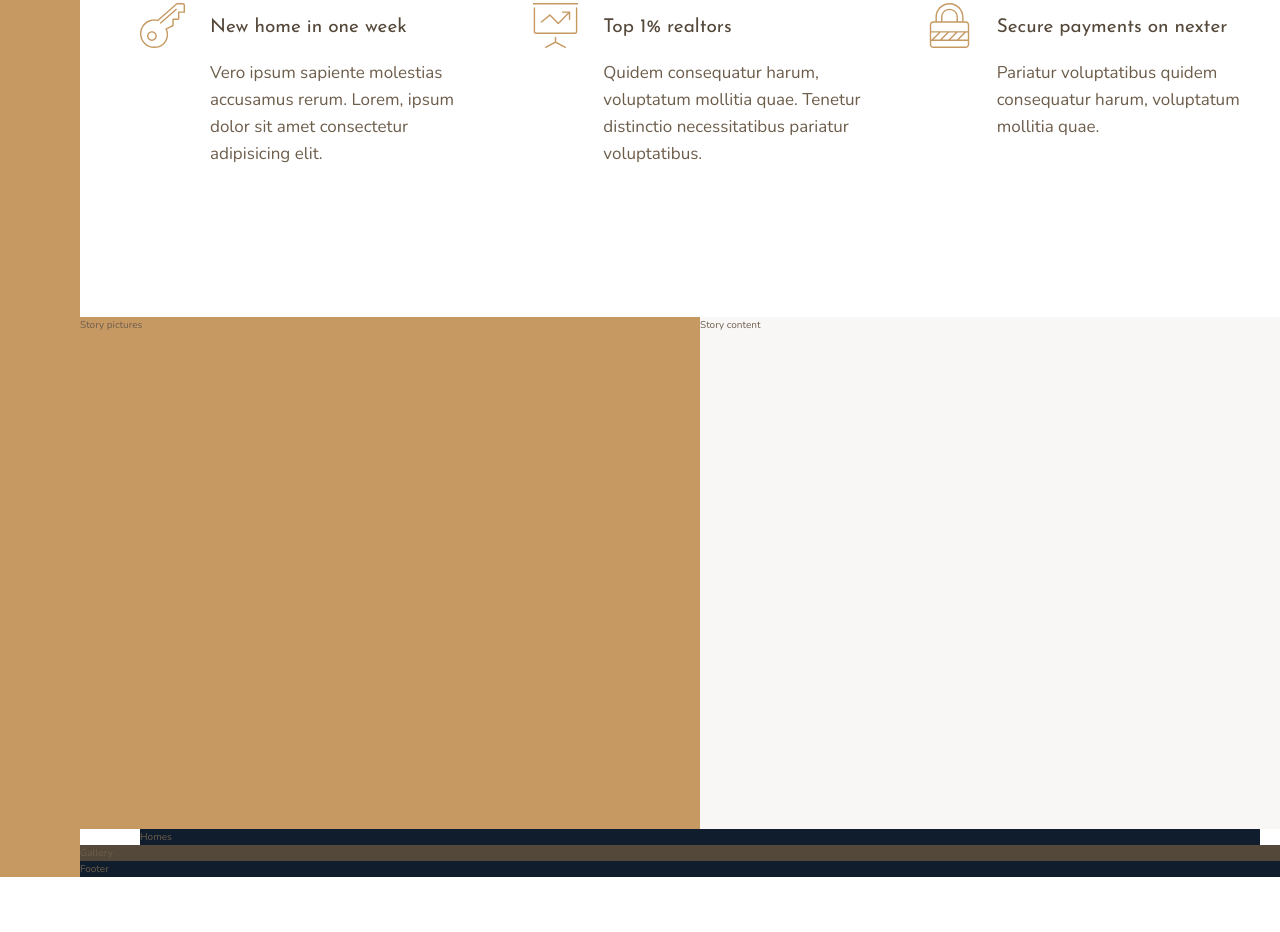
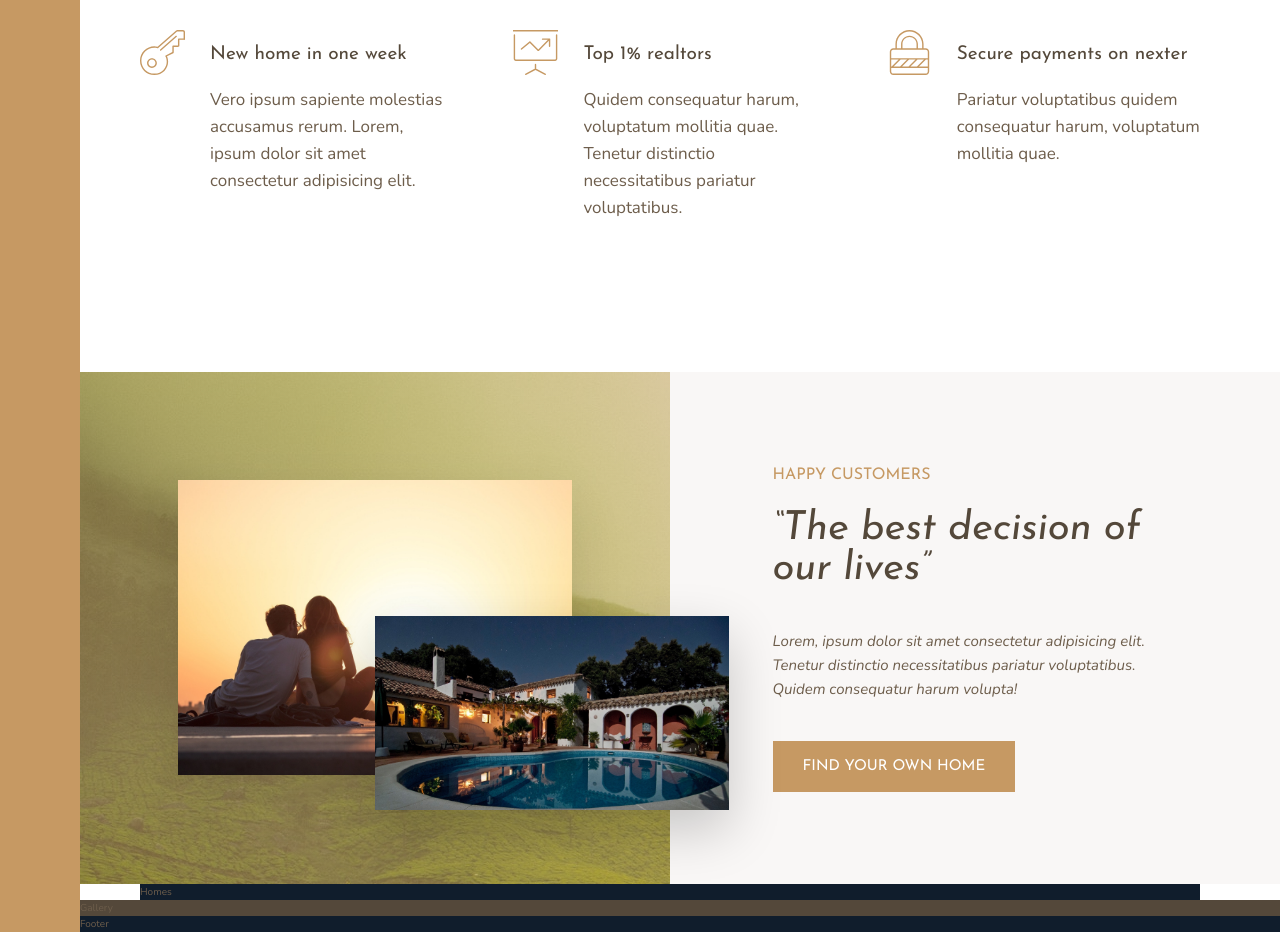
Before and after one commit to YAB85/Nexter, a website: page index.html in a window 1280 px wide. Shown: the part 991-1923 px from the top of the page. Before the commit the page ends 1868 px from the top, so only its background shows below. Drawn offline with nearby package versions, Linux system fonts and the light colour scheme.

Commit message:
add section story to project

```diff
--- a/index.html
+++ b/index.html
@@ -69,11 +69,17 @@
         </section>
 
         <div class="story__pictures">
-            Story pictures
+            <img src="img/story-1.jpeg" alt="Couple with new house" class="story__img--1">
+            <img src="img/story-2.jpeg" alt="New house" class="story__img--2">
         </div>
 
         <div class="story__content">
-            Story content
+            <h3 class="heading-3 mb-sm">Happy Customers</h3>
+            <h2 class="heading-2 heading-2--dark mb-md">&ldquo;The best decision of our lives&rdquo;</h2>
+            <p class="story__text">
+                Lorem, ipsum dolor sit amet consectetur adipisicing elit. Tenetur distinctio necessitatibus pariatur voluptatibus. Quidem consequatur harum volupta!
+            </p>
+            <button class="btn">Find your own home</button>
         </div>
 
         <section class="homes">
--- a/sass/_story.scss
+++ b/sass/_story.scss
@@ -2,10 +2,48 @@
   &__pictures {
     background-color: $color-primary;
     grid-column: full-start / col-end 4;
+    background-image: linear-gradient(rgba($color-primary, .5), rgba($color-primary, .5)), url(../img/back.jpg);
+
+
+    display:grid;
+    grid-template-rows: repeat(6, 1fr);
+    grid-template-columns: repeat(6, 1fr);
+    align-items: center;
+  }
+
+  &__img--1{
+    width: 100%;
+    grid-row: 2 / 6;
+    grid-column: 2 / 6;
+    box-shadow: 0 2rem 5rem rgba( #000000, 0.1);
+  }
+  &__img--2{
+    width: 120%;
+    grid-row: 4 / 6;
+    grid-column: 4 / 7;
+    z-index: 20;
+    box-shadow: 0 2rem 5rem rgba( #000000, 0.2);
   }
 
   &__content {
     background-color: $color-grey-light-1;
     grid-column: col-start 5 / full-end;
+
+    padding: 6rem 8vw;
+
+    /* display: flex;
+    flex-direction: column;
+    justify-content: center;
+    align-items: flex-start; */
+
+    display: grid;
+    align-content: center;
+    justify-items: start;
+  }
+
+  &__text {
+    font-size: 1.5rem;
+    font-style: italic;
+    margin-bottom: 4rem;
   }
 }
--- a/sass/_typography.scss
+++ b/sass/_typography.scss
@@ -8,9 +8,23 @@
 }
 .heading-2 {
   @extend %heading;
+  font-size: 4rem;
+  font-style: italic;
+  line-height: 1;
+
+
+  &--light {
+    color: $color-grey-light-1;
+  }
+  &--dark {
+    color: $color-grey-dark-1;
+  }
 }
 .heading-3 {
   @extend %heading;
+  font-size: 1.6rem;
+  color: $color-primary;
+  text-transform: uppercase;
 }
 .heading-4 {
   @extend %heading;
@@ -23,3 +37,25 @@
     color: $color-grey-dark-1;
   }
 }
+
+.btn {
+  background-color: $color-primary;
+  color: #fff;
+  border: none;
+  border-radius: 0;
+  font-family: $font-display;
+  font-size: 1.5rem;
+  text-transform: uppercase;
+  padding: 1.8rem 3rem;
+  cursor: pointer;
+  transition: all .2s;
+
+  &:hover {
+    background-color: $color-primary-dark;
+  }
+}
+
+.mb-sm { margin-bottom: 2rem; }
+.mb-md { margin-bottom: 4rem; }
+.mb-lg { margin-bottom: 6rem; }
+.mb-hg { margin-bottom: 8rem; }
```
Also changed, not shown: css/style.css.
